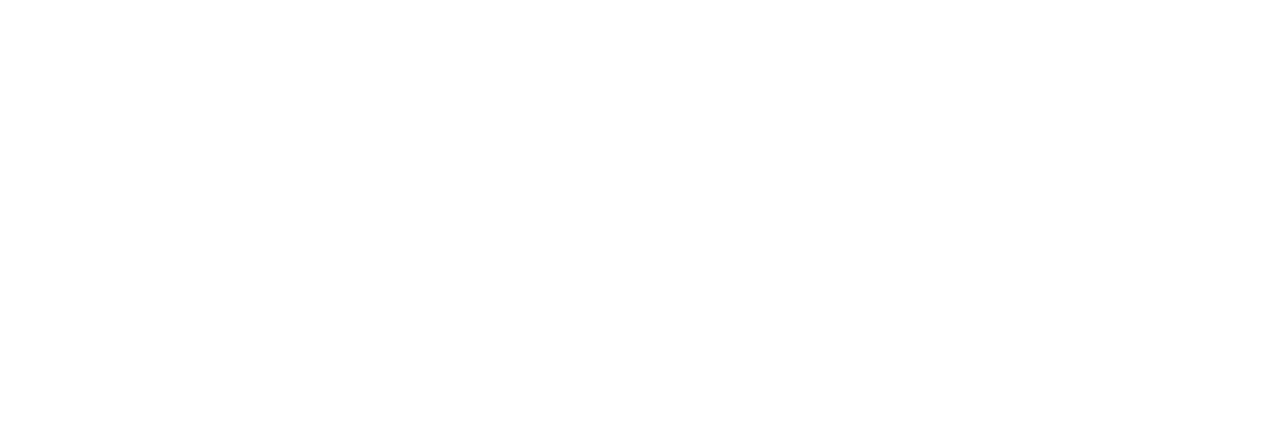
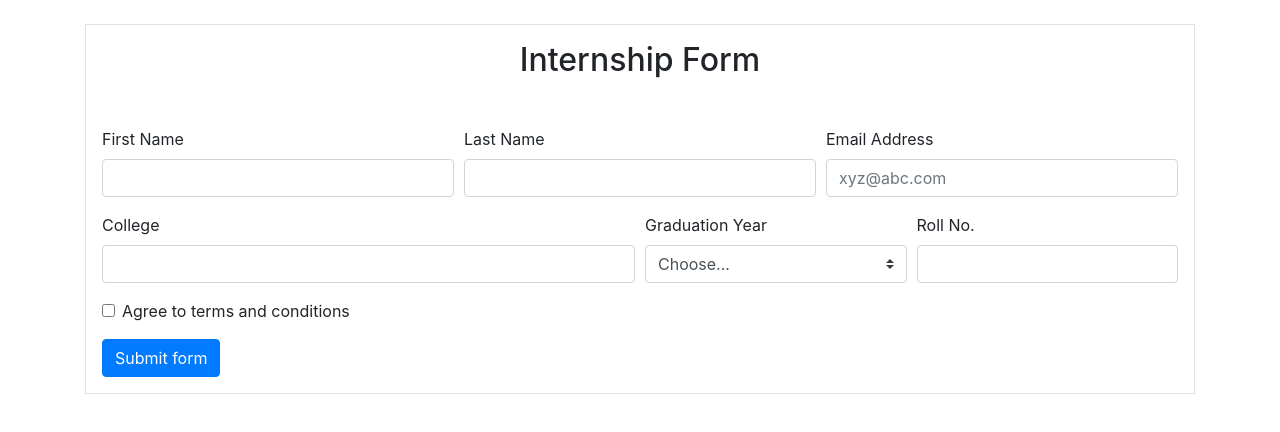
Before and after one commit to acciojob/bootstrap-form-easy-unknownking16, a website: page main.html in a window 1280 px wide. Drawn offline with nearby package versions, Linux system fonts and the light colour scheme.

Commit message:
created a submission

```diff
--- a/main.html
+++ b/main.html
@@ -4,9 +4,149 @@
 
 <head>
 	<link rel="stylesheet" href="styles.css">
+	 <link rel="stylesheet"
+    href="https://cdn.jsdelivr.net/npm/bootstrap@4.6.2/dist/css/bootstrap.min.css">
 </head>
 
 <body>
+	<div class="container mt-4">
+
+    <div class="border p-3">
+
+        <h2 class="text-center mb-5">Internship Form</h2>
+
+        <form id="internship-form" novalidate>
+
+
+            <div class="form-row">
+
+                <div class="form-group col-md-4">
+                    <label for="first-name-input">First Name</label>
+                    <input
+                        type="text"
+                        class="form-control"
+                        id="first-name-input"
+                        required
+                    >
+                    <div class="invalid-feedback">
+                        First name required!
+                    </div>
+                </div>
+
+                <div class="form-group col-md-4">
+                    <label for="last-name-input">Last Name</label>
+                    <input
+                        type="text"
+                        class="form-control"
+                        id="last-name-input"
+                        required
+                    >
+                    <div class="invalid-feedback">
+                        Last name required!
+                    </div>
+                </div>
+
+                <div class="form-group col-md-4">
+                    <label for="email-input">Email Address</label>
+                    <input
+                        type="email"
+                        class="form-control"
+                        id="email-input"
+                        placeholder="xyz@abc.com"
+                        required
+                    >
+                    <div class="invalid-feedback">
+                        Email required!
+                    </div>
+                </div>
+
+            </div>
+
+            <div class="form-row">
+
+                <div class="form-group col-md-6">
+                    <label for="college-input">College</label>
+                    <input
+                        type="text"
+                        class="form-control"
+                        id="college-input"
+                        required
+                    >
+                    <div class="invalid-feedback">
+                        Please provide a valid college.
+                    </div>
+                </div>
+
+                <div class="form-group col-md-3">
+                    <label for="graduation-year">Graduation Year</label>
+                    <select
+                        class="custom-select"
+                        id="graduation-year"
+                        required
+                    >
+                        <option value="">Choose...</option>
+                        <option value="2020">2020</option>
+                        <option value="2021">2021</option>
+                        <option value="2022">2022</option>
+                        <option value="2023">2023</option>
+                    </select>
+
+                    <div class="invalid-feedback">
+                        Please select a valid Graduation Year.
+                    </div>
+                </div>
+
+                <div class="form-group col-md-3">
+                    <label for="roll-no-input">Roll No.</label>
+                    <input
+                        type="number"
+                        class="form-control"
+                        id="roll-no-input"
+                        required
+                    >
+                    <div class="invalid-feedback">
+                        Please provide a valid Roll no.
+                    </div>
+                </div>
+
+            </div>
+
+
+            <div class="form-group">
+
+                <div class="form-check">
+                    <input
+                        type="checkbox"
+                        class="form-check-input"
+                        id="conditions-checkbox"
+                        required
+                    >
+
+                    <label
+                        class="form-check-label"
+                        for="conditions-checkbox"
+                    >
+                        Agree to terms and conditions
+                    </label>
+
+                    <div class="invalid-feedback">
+                        You must agree before submitting.
+                    </div>
+                </div>
+
+            </div>
+
+
+            <button type="submit" class="btn btn-primary">
+                Submit form
+            </button>
+
+        </form>
+
+    </div>
+
+</div>
+
 	<!-- the entire body must be written by student -->
     <script type="text/javascript" src="./script.js">
 </script>
--- a/script.js
+++ b/script.js
@@ -1 +1,16 @@
 //your code here
+ const form = document.getElementById("internship-form");
+
+    form.addEventListener("submit", function(event) {
+
+        event.preventDefault();
+
+        if (!form.checkValidity()) {
+            form.classList.add("was-validated");
+        } else {
+            alert("Form submitted successfully!");
+            form.reset();
+            form.classList.remove("was-validated");
+        }
+
+    });
```
